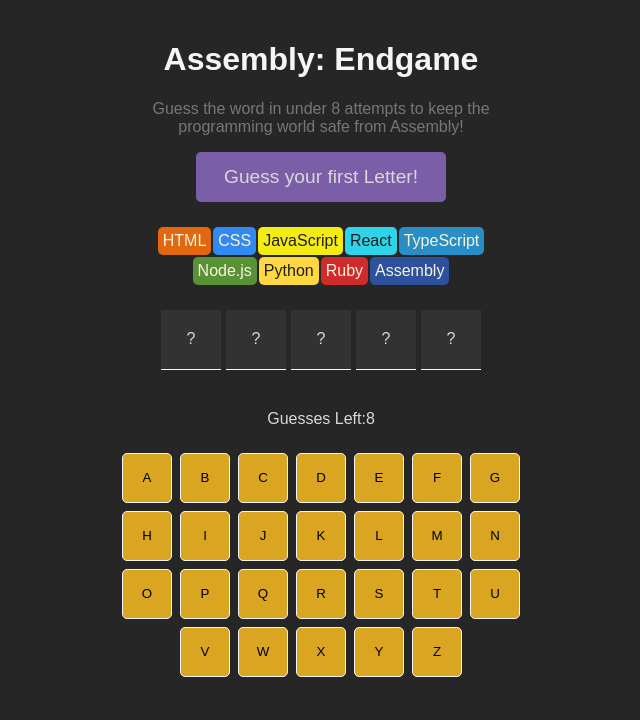
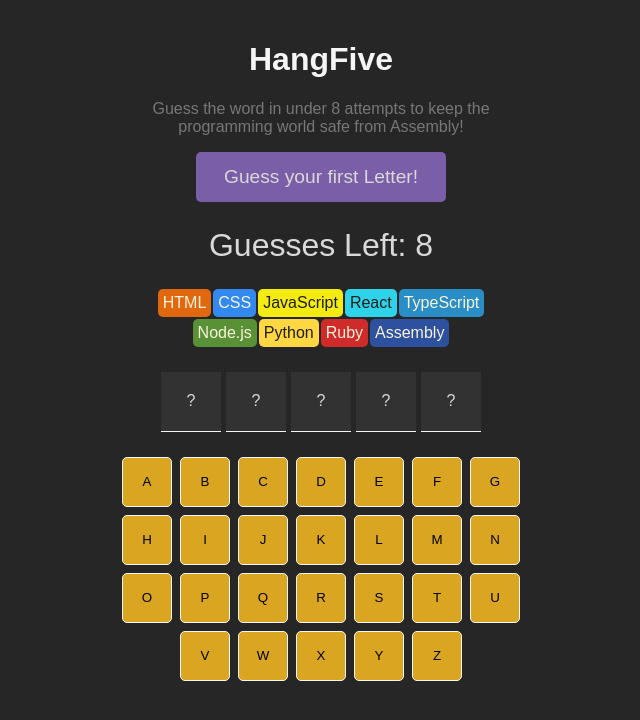
Before and after one commit to layyzzee/AssemblyEndgame, a React (Vite) app: page / in a window 1280 px wide. Shown: the top 720 px of the page, without its empty margins (319-959 px from the left). Built offline with nearby package versions, Linux system fonts and the light colour scheme.

Commit message:
Add consistant margins to each element

```diff
--- a/src/App.jsx
+++ b/src/App.jsx
@@ -46,6 +46,9 @@
         wrongGuessCount={wrongGuessCount}
         guessedLetters={guessedLetters}
         currentWord={currentWord} />}
+      <GuessCounter
+        numGuessesLeft={numGuessesLeft}
+        wrongGuessCount={wrongGuessCount} />
       <Languages
         wrongGuessCount={wrongGuessCount}
       />
@@ -61,9 +64,6 @@
         numGuessesLeft={numGuessesLeft}
         wrongGuessCount={wrongGuessCount}
       />
-      <GuessCounter
-        numGuessesLeft={numGuessesLeft}
-        wrongGuessCount={wrongGuessCount} />
       <Keyboard
         alphabet={alphabet}
         guessedLetters={guessedLetters}
--- a/src/components/GuessCounter.jsx
+++ b/src/components/GuessCounter.jsx
@@ -2,8 +2,7 @@
     const numGuessesLeft = props.numGuessesLeft - props.wrongGuessCount
     return (
         <div className="guess-counter">
-            <span className="guess-counter-text">Guesses Left: </span>
-            <span className="guess-counter-number">{numGuessesLeft}</span>
+            <span className="guess-counter-text">Guesses Left: {numGuessesLeft}</span>
         </div>
     )
 }
--- a/src/components/Header.jsx
+++ b/src/components/Header.jsx
@@ -1,5 +1,5 @@
 export default function Header(){
-    const title="Assembly: Endgame"
+    const title="HangFive"
     const description="Guess the word in under 8 attempts to keep the programming world safe from Assembly!"
     return (
         <div className="header-container">
--- a/src/index.css
+++ b/src/index.css
@@ -62,7 +62,7 @@
   gap: 2px;
   max-width: 350px;
   justify-content: center;
-  margin: 0 auto 25px;
+  margin: 25px auto;
 }
 
 .chip {
@@ -89,7 +89,7 @@
   display: flex;
   justify-content: center;
   gap: 5px;
-  margin-bottom: 40px;
+  margin: 25px auto;
 }
 
 .letter {
@@ -130,7 +130,7 @@
   justify-content: center;
   gap: 8px;
   max-width: 400px;
-  margin: 0 auto 35px;
+  margin: 25px auto;
 }
 
 .keyboard-button {
@@ -220,5 +220,6 @@
   display: flex;
   justify-content: center;
   align-items: center;
-  margin: 0 auto 25px;
+  margin: 25px auto;
+  font-size: 2rem;
 }
```
Also changed, not shown: 1 other file (tests, documents, lock files or other folders).
